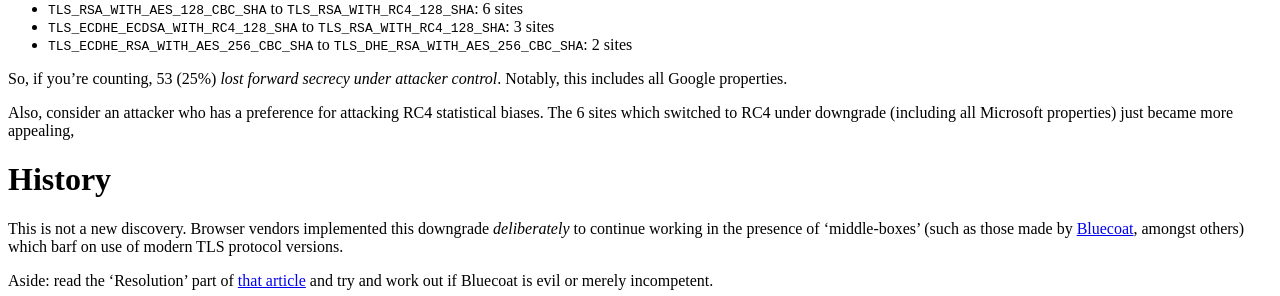
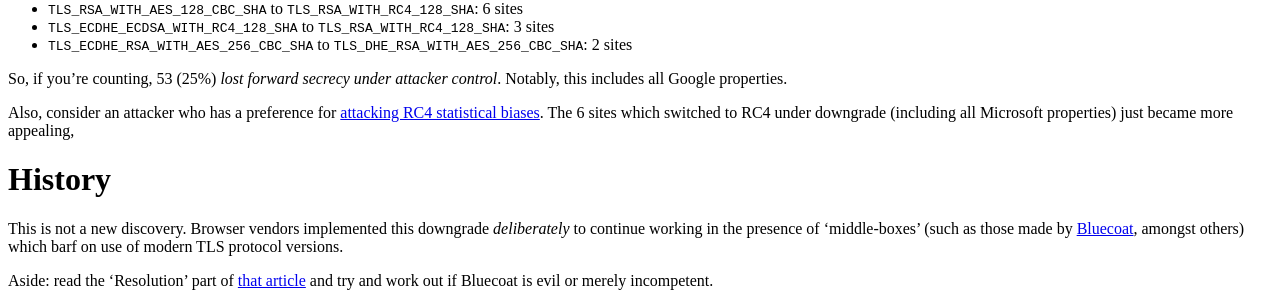
Before and after one commit to ctz/ctz.github.com, a Jekyll site: the page built from _posts/2013-07-07-tls-downgrade.md, in a window 1280 px wide. Shown: the part 845-1141 px from the top of the page. Built offline with Jekyll 4.4.1, drawn with Linux system fonts in a browser that asks for light colours; some web fonts are replaced; part of the change alters nothing that is shown.

```diff
--- a/_posts/2013-07-07-tls-downgrade.md
+++ b/_posts/2013-07-07-tls-downgrade.md
@@ -46,9 +46,10 @@ Pretending to be Chrome's TLS stack, I simulated the attack against the [top 300
 
 So, if you're counting, 53 (25%) *lost forward secrecy under attacker control*.  Notably, this includes all Google properties.
 
-Also, consider an attacker who has a preference for attacking RC4 statistical biases.  The 6 sites which switched to RC4 under downgrade (including all Microsoft properties) just became more appealing,
+Also, consider an attacker who has a preference for [attacking RC4 statistical biases][rc4].  The 6 sites which switched to RC4 under downgrade (including all Microsoft properties) just became more appealing,
 
 [top 300]: http://www.alexa.com/topsites
+[rc4]: http://www.isg.rhul.ac.uk/tls/
 
 # History
 This is not a new discovery.  Browser vendors implemented this downgrade *deliberately* to continue working in the presence of 'middle-boxes' (such as those made by [Bluecoat][], amongst others) which barf on use of modern TLS protocol versions.
```
